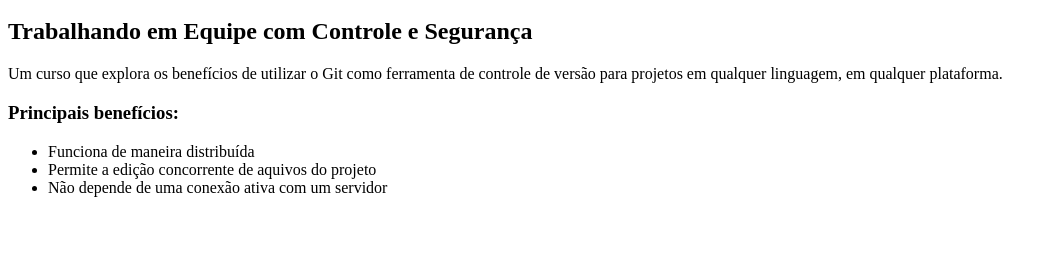
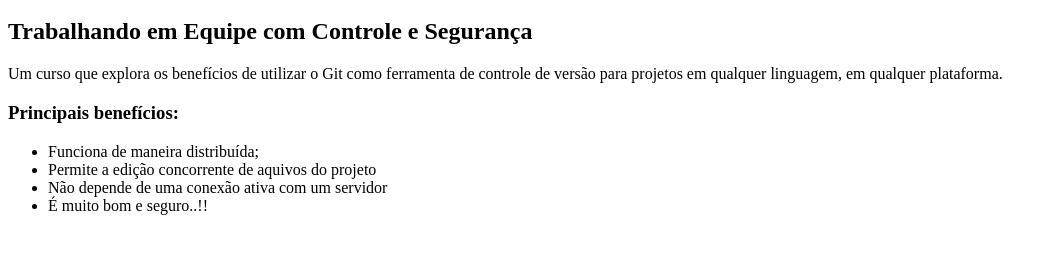
Before and after one commit to JoaoLoureiro/curso-git, a plain HTML site: page index.html in a window 1280 px wide. Shown: the part 48-302 px from the top of the page, without its empty margins (0-1057 px from the left). Drawn offline with Linux system fonts and the light colour scheme.

Commit message:
Apenas testes de comando

```diff
--- a/index.html
+++ b/index.html
@@ -9,9 +9,10 @@
 
 		<h3>Principais benefícios:</h3>
 		<ul>
-			<li>Funciona de maneira distribuída</li>
+			<li>Funciona de maneira distribuída;</li>
 			<li>Permite a edição concorrente de aquivos do projeto</li>
 			<li>Não depende de uma conexão ativa com um servidor</li>
+			<li>É muito bom e seguro..!!</li>
 		</ul>
     </body>
 </html>
```
